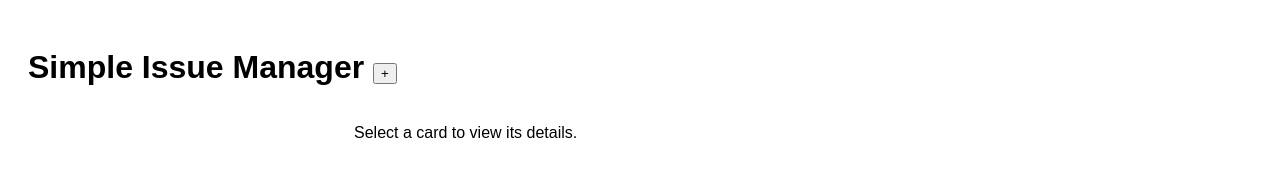
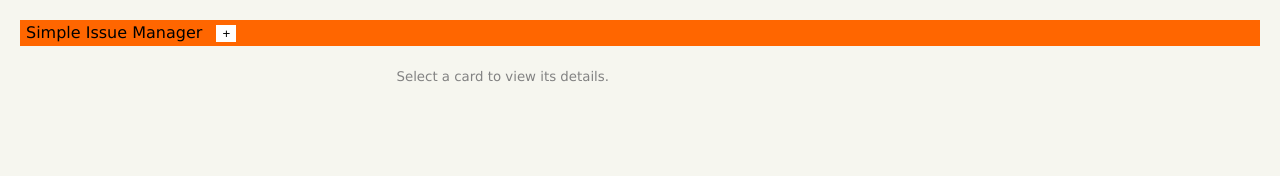
Before and after one commit to vekiar/sim, a plain HTML site: page index.html in a window 1280 px wide. Drawn offline with Linux system fonts and the light colour scheme.

Commit message:
Restyle SIM with Hacker News-inspired look

```diff
--- a/style.css
+++ b/style.css
@@ -1,12 +1,45 @@
 body {
-    font-family: Arial, sans-serif;
+    font-family: Verdana, Geneva, sans-serif;
+    font-size: 10pt;
+    color: #828282;
+    background: #f6f6ef;
+    margin: 0;
     padding: 20px;
+}
+
+h1 {
+    background: #ff6600;
+    color: #000;
+    font-weight: normal;
+    font-size: 16px;
+    padding: 3px 6px;
+    margin: 0 0 10px 0;
+}
+
+h1 button {
+    background: #fff;
+    color: #000;
+    border: 1px solid #ff6600;
+    margin-left: 8px;
+    cursor: pointer;
+}
+
+a:link {
+    color: #000;
+    text-decoration: none;
+}
+
+a:visited {
+    color: #828282;
+    text-decoration: none;
 }
 
 
 #main {
     display: flex;
     height: calc(100vh - 60px);
+    width: 85%;
+    margin: 0 auto;
 }
 
 #inbox {
@@ -27,7 +60,7 @@ body {
 }
 
 .card {
-    border: 1px solid #ccc;
+    border: 1px solid #ff6600;
     padding: 10px;
     margin-bottom: 10px;
     background: #fff;
```
